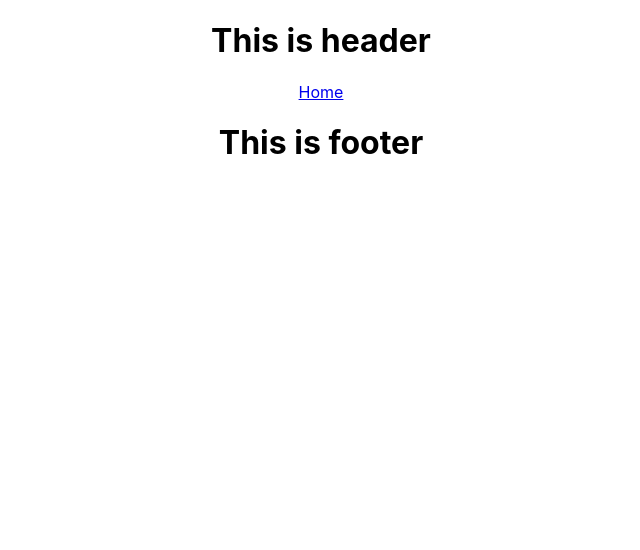
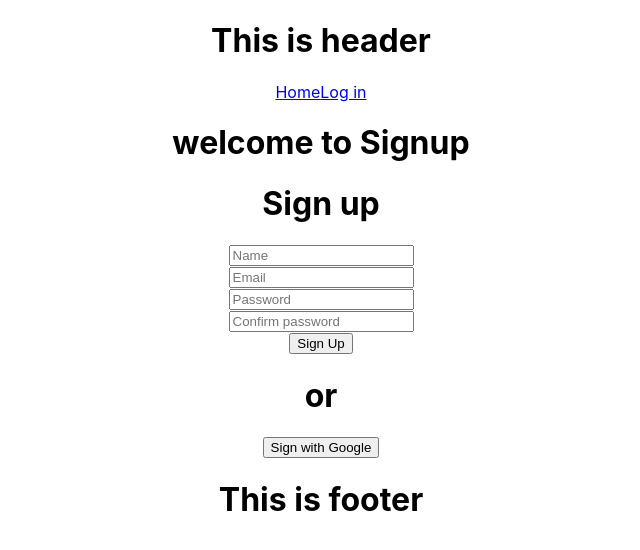
Before and after one commit to zilani131/warehouse-client-site, a React (Create React App) app: page /registration in a window 1280 px wide. Shown: the top 550 px of the page, without its empty margins (319-959 px from the left). Built offline with nearby package versions, Linux system fonts and the light colour scheme; no server answers.

Commit message:
my item and add item added

```diff
--- a/src/App.js
+++ b/src/App.js
@@ -1,23 +1,45 @@
+import { Route, Routes } from "react-router-dom";
+import "./App.css";
+import Footer from "./components/Footer/Footer";
+import Header from "./components/Header/Header";
 
-import { Route,  Routes } from 'react-router-dom';
-import './App.css';
-import Footer from './components/Footer/Footer';
-import Header from './components/Header/Header';
-import AddNewItem from './components/page/AddNewItem/AddNewItem';
-import DetailsCard from './components/page/DetailsCard/DetailsCard';
-import Home from './components/page/Home/Home';
-import InventoryCard from './components/page/Home/InventorySection/InventorySectionCard/InventoryCard';
-import ManageInventory from './components/page/ManageInventory/ManageInventory';
+import AddNewItem from "./components/page/AddNewItem/AddNewItem";
+import DetailsCard from "./components/page/DetailsCard/DetailsCard";
+import Home from "./components/page/Home/Home";
+
+import Login from "./components/page/Login/Login";
+import ManageInventory from "./components/page/ManageInventory/ManageInventory";
+import MyItem from "./components/page/MyItem/MyItem";
+import Registration from "./components/page/Registration/Registration";
 
 function App() {
   return (
     <div className="App">
       <Header></Header>
       <Routes>
-        <Route path='/home' element={<Home></Home>}></Route>
-        <Route path='/inventory/:id' element={<DetailsCard></DetailsCard>}></Route>
-        <Route path='/manageInventory' element={<ManageInventory></ManageInventory>}></Route>
-        <Route path='/addNewItem' element={<AddNewItem></AddNewItem>}></Route>
+        <Route path="/home" element={<Home></Home>}></Route>
+        <Route
+          path="/inventory/:id"
+          element={<DetailsCard></DetailsCard>}
+        ></Route>
+        <Route
+          path="/manageInventory"
+          element={<ManageInventory></ManageInventory>}
+        ></Route>
+        <Route path="/addNewItem" element={<AddNewItem></AddNewItem>}></Route>
+        <Route path="/login" element={<Login></Login>}></Route>
+        <Route
+          path="/registration"
+          element={<Registration></Registration>}
+        ></Route>
+        <Route
+          path="/myitem"
+          element={<MyItem></MyItem>}
+        ></Route>
+        {/* <Route
+          path="/additem"
+          element={<AddItem></AddItem>}
+        ></Route> */}
       </Routes>
       <Footer></Footer>
     </div>
--- a/src/components/Header/Header.js
+++ b/src/components/Header/Header.js
@@ -1,11 +1,27 @@
-import React from 'react';
-import { Link } from 'react-router-dom';
+import React from "react";
+import { useAuthState } from "react-firebase-hooks/auth";
+import { Link } from "react-router-dom";
+import auth from "../../firebase.init";
+import { signOut } from "firebase/auth";
 
 const Header = () => {
+  const [user] = useAuthState(auth);
   return (
     <div>
       <h1>This is header</h1>
+      <h2>{user?.displayName}</h2>
+      <h3>{user?.email}</h3>
       <Link to="/home">Home</Link>
+      {user ? (
+        <span>
+          <button onClick={() => signOut(auth)}>Sign out</button>
+          <Link to="/manageInventory">Manage item</Link>
+          {/* <Link to ="/additem">Add item</Link> */}
+          <Link to ="/myitem">My item</Link>
+        </span>
+      ) : (
+        <Link to="/login">Log in</Link>
+      )}
     </div>
   );
 };
--- a/src/components/page/AddNewItem/AddNewItem.js
+++ b/src/components/page/AddNewItem/AddNewItem.js
@@ -1,8 +1,12 @@
 import React from "react";
+import { useAuthState } from "react-firebase-hooks/auth";
+import auth from "../../../firebase.init";
 
 const AddNewItem = () => {
+    const [user]=useAuthState(auth)
   const handleAdding = (e) => {
     e.preventDefault();
+    const email=user?.email;
     const name = e.target.name.value;
     const description = e.target.description.value;
     const img = e.target.img.value;
@@ -18,6 +22,7 @@ const AddNewItem = () => {
       type,
       price,
       quantity,
+      email
     };
     console.log(newItem);
     const url=`http://localhost:5000/home`
--- /dev/null
+++ b/src/components/page/Login/Login.js
@@ -0,0 +1,45 @@
+
+import React from 'react';
+import { useAuthState, useSignInWithEmailAndPassword, useSignInWithGoogle } from 'react-firebase-hooks/auth';
+
+import {Link, useLocation,useNavigate} from "react-router-dom"
+import auth from '../../../firebase.init';
+const Login = () => {
+    const [signInWithGoogle] = useSignInWithGoogle(auth);
+    let navigate = useNavigate();
+  let location = useLocation();
+  const [user] = useAuthState(auth);
+
+  let from = location?.state?.from?.pathname || "/";
+    const [
+        signInWithEmailAndPassword,
+
+      ] = useSignInWithEmailAndPassword(auth);
+      const handleLogIn=async (event)=>{
+          event.preventDefault()
+          const email=event.target.email.value;
+          const password=event.target.password.value;
+          await signInWithEmailAndPassword(email,password)
+          if(user){
+            navigate(from, { replace: true });
+          }
+           event.target.reset()
+
+      }
+    return (
+        <div>
+            <h1>welcome to login</h1>
+            <form onSubmit={handleLogIn} >
+                <input  type="email" name="email" id="" placeholder='Email'/>
+                <br />
+                <input  type="password" name="password" id="" placeholder='Password'/>
+                <br />
+                <input type="submit" value="Login" />
+            </form>
+            <Link to='/registration'><button>Registration</button></Link>
+            <button onClick={()=>signInWithGoogle()} >Login  with Google</button>
+        </div>
+    );
+};
+
+export default Login;
--- /dev/null
+++ b/src/components/page/MyItem/MyItem.js
@@ -0,0 +1,21 @@
+import React, { useEffect, useState } from 'react';
+import { useAuthState } from 'react-firebase-hooks/auth';
+import auth from '../../../firebase.init';
+
+const MyItem = () => {
+    const [user]=useAuthState(auth);
+    const email=user?.email
+    const [products,setProducts]=useState([])
+    useEffect(()=>{
+        fetch(`http://localhost:5000/myitem?email=${email}`)
+        .then(res=>res.json())
+        .then(data=>console.log(data))
+    },[])
+    return (
+        <div>
+
+        </div>
+    );
+};
+
+export default MyItem;
--- /dev/null
+++ b/src/components/page/Registration/Registration.js
@@ -0,0 +1,103 @@
+import React from "react";
+import {  useAuthState, useCreateUserWithEmailAndPassword, useSignInWithGoogle, useUpdateProfile } from 'react-firebase-hooks/auth';
+import auth from '../../../firebase.init';
+import {useNavigate,useLocation, Link} from "react-router-dom"
+const Registration = () => {
+        // let location = useLocation();
+        // let from = location?.state?.from?.pathname || "/";
+        let navigate = useNavigate();
+        const [user]=useAuthState(auth)
+        const [updateProfile] = useUpdateProfile(auth);
+          const [
+              createUserWithEmailAndPassword
+
+            ] = useCreateUserWithEmailAndPassword(auth);
+            const [signInWithGoogle] = useSignInWithGoogle(auth);
+          const handleSubmit= async (event)=>{
+              event.preventDefault();
+              const name=event.target.name.value;
+              const email=event.target.email.value;
+              const pw=event.target.password.value;
+              const cPw=event.target.confirmPw.value;
+              if(pw.length<6)
+              {alert('Please enter at least 6 digit password')
+                  return;
+              }
+              if(pw!==cPw){
+                alert('Password does not match');
+                return;
+              }
+
+              await createUserWithEmailAndPassword(email,pw)
+              // must be update profile after create user
+              await updateProfile({displayName:name})
+              // if(user){
+              //   navigate(from, { replace: true });
+              // }
+              if(user){
+                navigate('/home')
+              }
+            event.target.reset();
+          }
+
+
+
+        return (
+          <div>
+            <h1>welcome to Signup</h1>
+            <div className="border  rounded-3xl border-gray-700 w-fit mx-auto py-3 px-3 bg-neutral-200 drop-shadow-xl">
+            <form onSubmit={handleSubmit} >
+              <h1 className="text-2xl font-semibold my-3">Sign up</h1>
+              <input
+                className="border border-2 border-gray-900 px-2 py-1 my-2 rounded-md"
+                type="text"
+                name="name"
+                id=""
+                placeholder="Name"
+              />
+              <br />
+              <input
+                className="border border-2 border-gray-900 px-2 py-1 my-2 rounded-md"
+                type="email"
+                name="email"
+                id=""
+                placeholder="Email"
+              />
+              <br />
+              <input
+                className="border border-2 border-gray-900 px-2 py-1 my-2 rounded-md"
+                type="password"
+                name="password"
+                id=""
+                placeholder="Password"
+              />
+              <br />
+              <input
+                className="border border-2 border-gray-900 px-2 py-1 my-2 rounded-md"
+                type="password"
+                name="confirmPw"
+                id=""
+                placeholder="Confirm password"
+              />
+              <br />
+              <input
+                className="border border-2 bg-slate-600 text-white border-gray-900 px-2 py-1 my-2 hover:rounded-md"
+                type="submit"
+                value="Sign Up"
+              />
+              <div className="flex items-center justify-center">
+                <div className="w-5/12 h-1  bg-black border  border-black rounded-xl"></div>
+                <h1 className="text-lg px-2">or</h1>
+                <div className="w-5/12  h-1 bg-black border  border-black rounded-xl"></div>
+              </div>
+
+            </form>
+            <button onClick={()=>signInWithGoogle()} className="border border-2 bg-slate-600 text-white border-gray-900 px-2 py-1 my-2 hover:rounded-md">Sign with Google</button>
+
+            </div>
+
+          </div>
+        );
+      };
+
+export default Registration;
```
Lines whose indentation alone changed are shown as unchanged.
